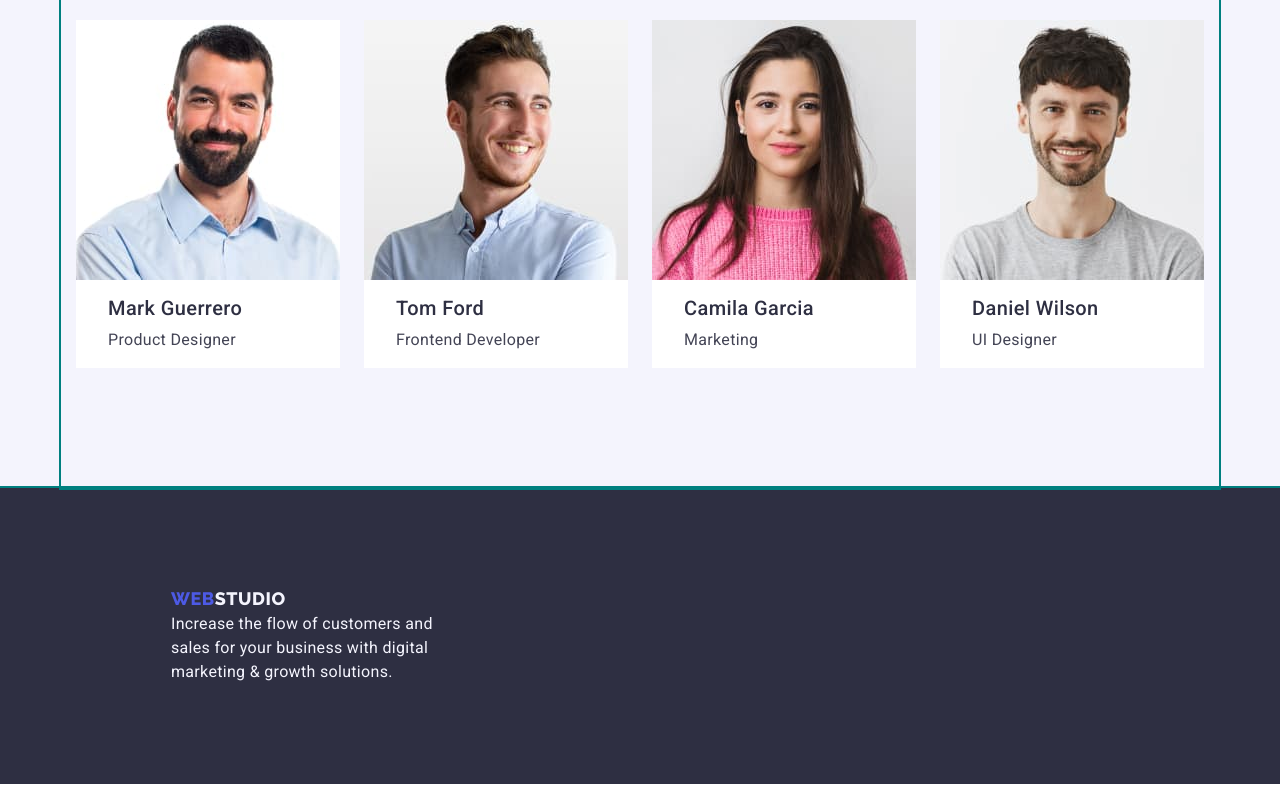
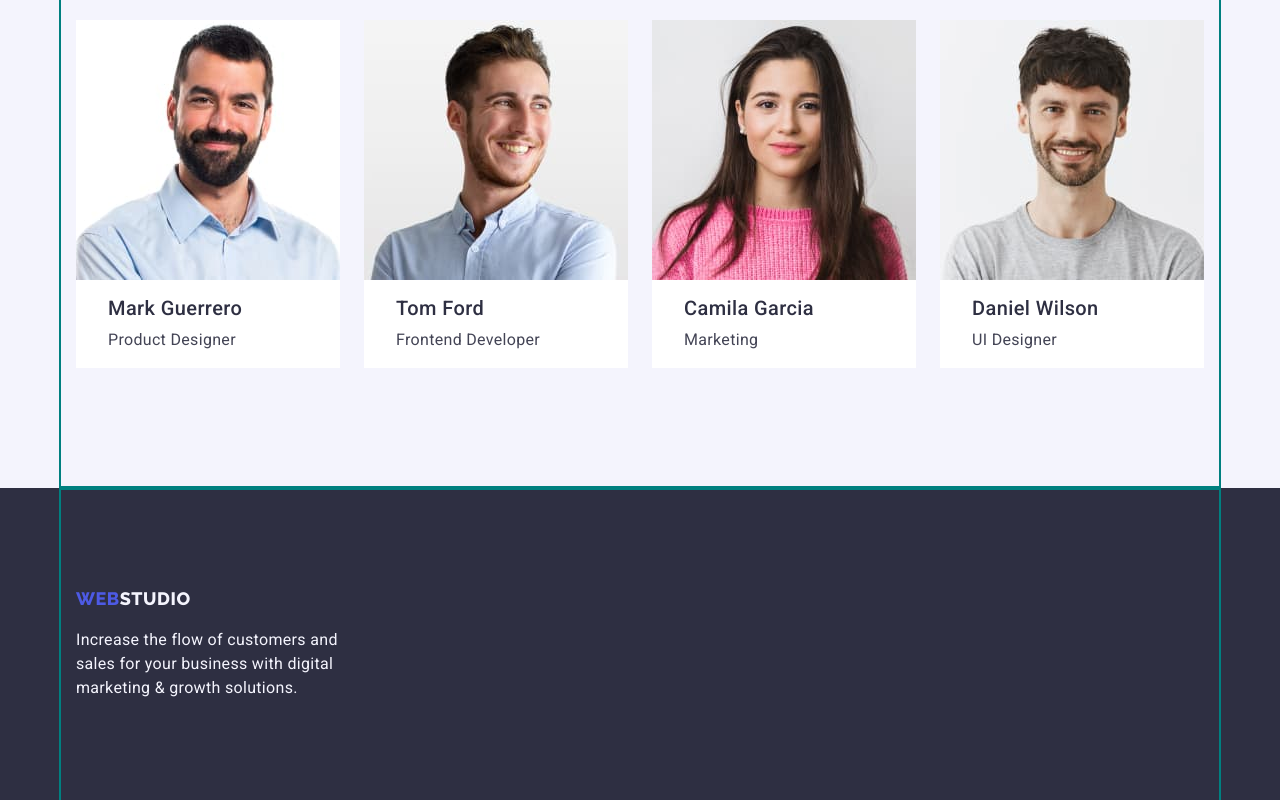
Before and after one commit to maodzhedun/goit-markup-hw-03, a plain HTML site: page index.html in a window 1280 px wide. Shown: the part 1786-2586 px from the top of the page. Drawn offline with nearby package versions, Linux system fonts and the light colour scheme.

Commit message:
footer-muter

```diff
--- a/css/styles.css
+++ b/css/styles.css
@@ -389,7 +389,7 @@ ul {
 }
 
 .footer-main {
-  max-width: 1440px;
+  /* max-width: 1440px; */
   padding-top: 100px;
   padding-bottom: 100px;
 }
@@ -400,15 +400,16 @@ ul {
 
 .footer-item {
   display: block;
-  padding-left: 156px;
+  /* padding-left: 156px; */
 }
 
-.footer-link {
-  margin-bottom: 16px;
+.footer-logo {
+  /* margin-bottom: 16px; */
 }
 
 .slogan {
   max-width: 264px;
+  margin-top: 16px;
   color: var(--light-bg-color);
 }
 
--- a/index.html
+++ b/index.html
@@ -184,7 +184,7 @@
     <footer class="footer">
       <div class="container footer-main">
         <div class="footer-item">
-                    <a class="link footer-link" href="./index.html"
+                  <a class="link" href="./index.html"
                     >Web<span class="under-logo">Studio</span></a>
                   <p class="slogan">
                     Increase the flow of customers and sales for your business with
```
Lines whose indentation alone changed are shown as unchanged.
